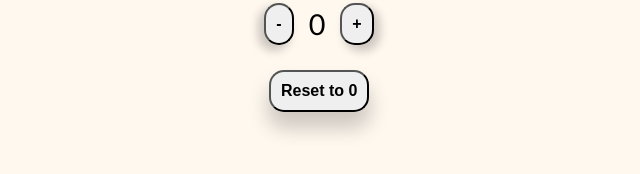
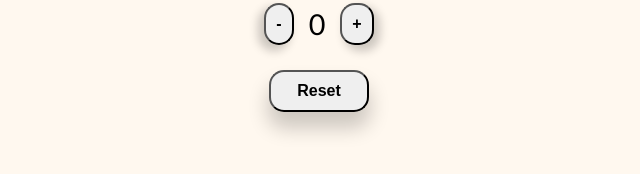
Before and after one commit to Djbetamax/21-code-days, a plain HTML site: page day7/index.html in a window 1280 px wide. Shown: the part 384-558 px from the top of the page, 321-961 px from the left. Drawn offline with Linux system fonts and the light colour scheme.

Commit message:
style: change element value

```diff
--- a/day7/index.html
+++ b/day7/index.html
@@ -16,7 +16,7 @@
          <input type="button" class="add" value="+"></input>
       </div>
       <div class="resetWrap">
-         <input type='button' value="Reset to 0" class="reset"></input>
+         <input type='button' value="Reset" class="reset"></input>
       </div>
    </div>
    <script src="app.js"></script>
```
